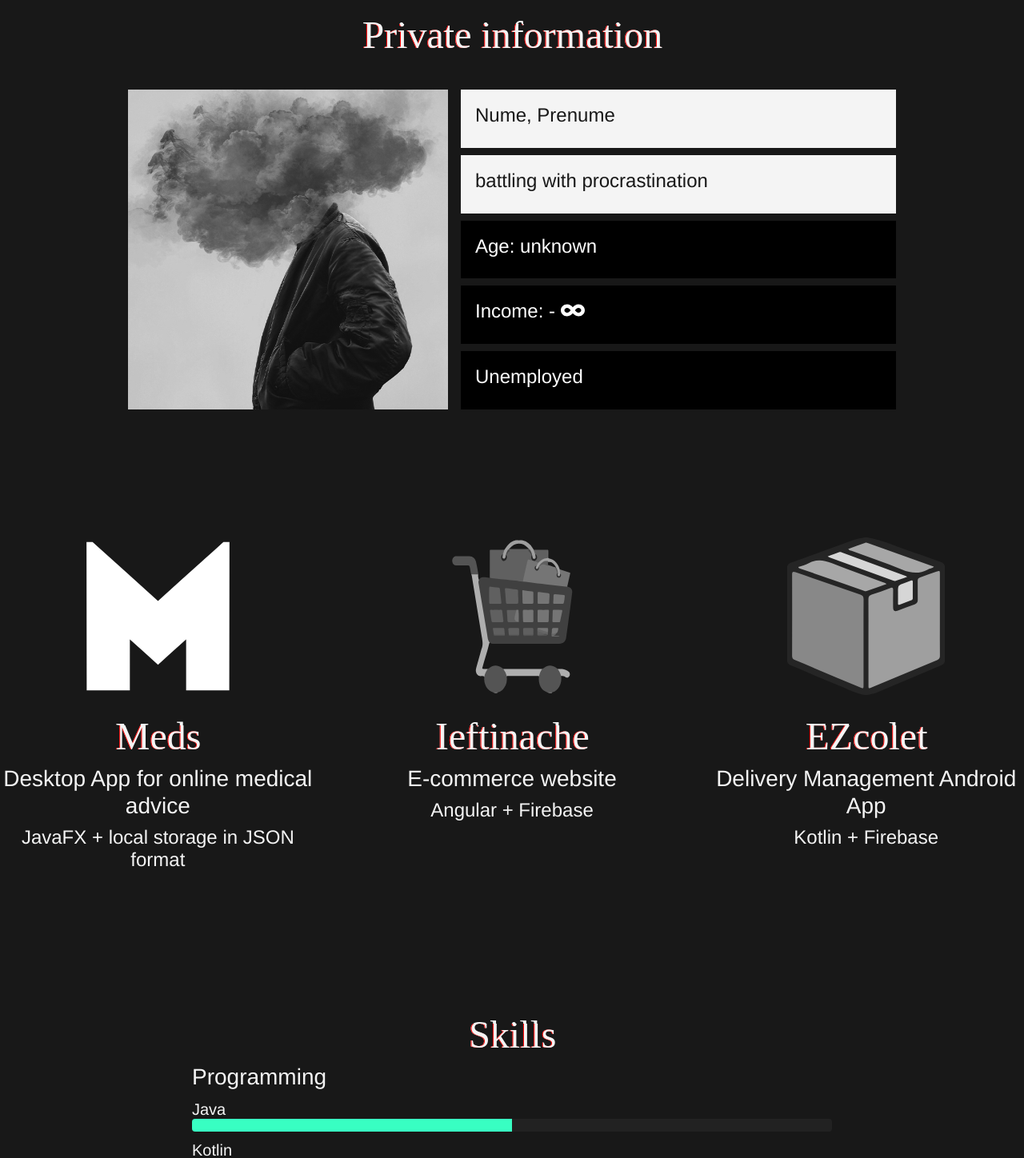
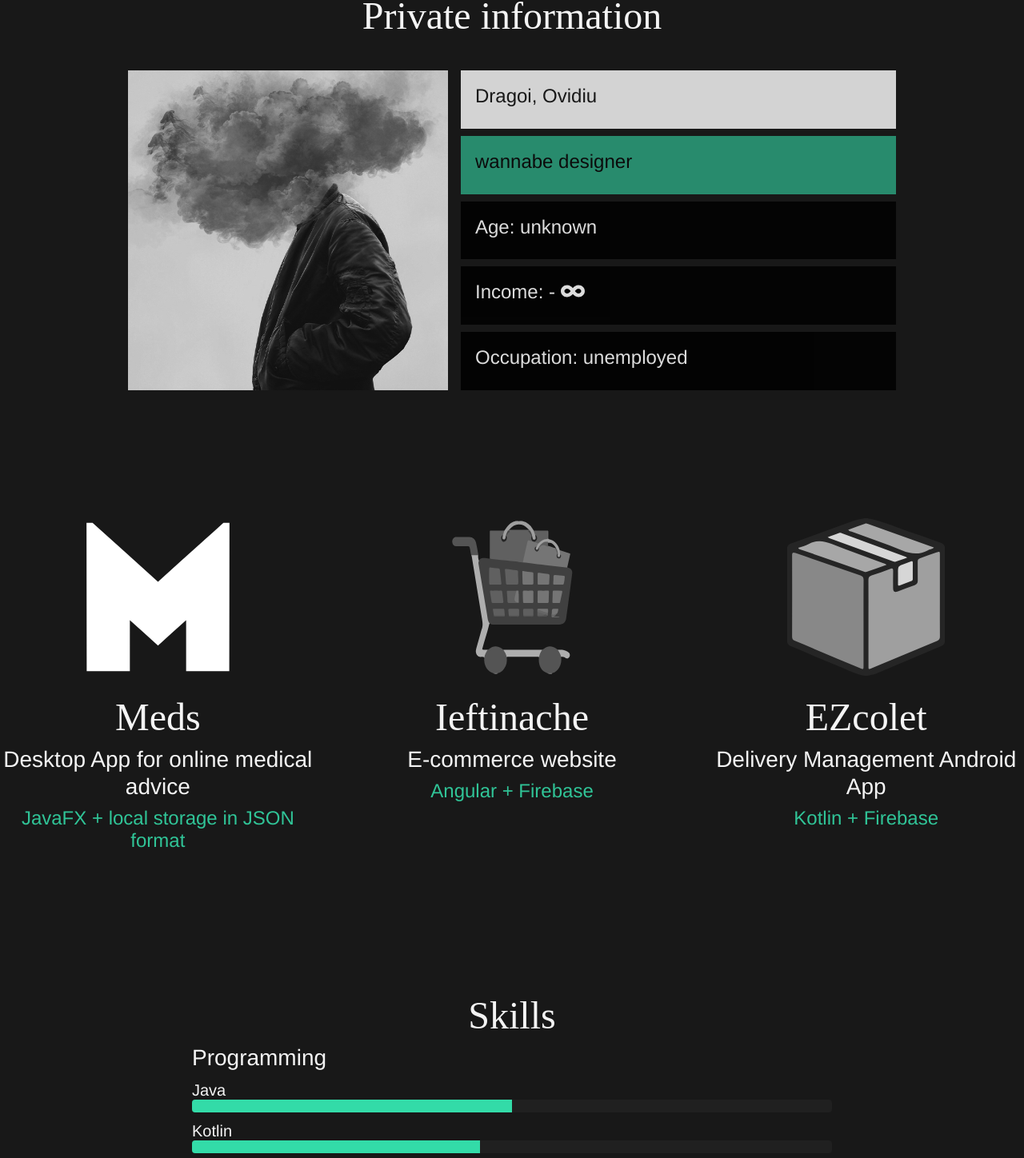
Before and after one commit to mrheio/react-cv, a React (Create React App) app: page / in a window 1280 px wide. Shown: the part 112-1560 px from the top of the page at 80% size. Built offline with nearby package versions, Linux system fonts and the light colour scheme; a web font is replaced by a local one.

Commit message:
second wave of fixes

```diff
--- a/src/App.jsx
+++ b/src/App.jsx
@@ -8,7 +8,7 @@ export const App = () => {
 	const handleScreenChange = () => {
 		Promise.resolve()
 			.then(() => setComponent(null))
-			.then(() => UIUtils.delay(2500))
+			.then(() => UIUtils.delay(2000))
 			.then(() => setComponent(<Main />));
 	};
 	const [component, setComponent] = useState(<Before onScreenChange={handleScreenChange} />);
--- a/src/components/common/InfoBox/InfoBox.scss
+++ b/src/components/common/InfoBox/InfoBox.scss
@@ -18,3 +18,8 @@
 .InfoBox img:hover {
 	transform: scale(1.02);
 }
+
+.InfoBox__technologies {
+	color: var(--color-accent);
+	opacity: 0.75;
+}
--- a/src/components/common/LabeledProgressBar/LabeledProgressBar.scss
+++ b/src/components/common/LabeledProgressBar/LabeledProgressBar.scss
@@ -4,6 +4,12 @@
 
 .progress {
 	background-color: var(--color-primary-focus);
+	opacity: 0.85;
+	transition: 0.3s;
+}
+
+.progress:hover {
+	opacity: 1;
 }
 
 .LabeledProgressBar {
--- a/src/components/common/TextRectangle/TextRectangle.jsx
+++ b/src/components/common/TextRectangle/TextRectangle.jsx
@@ -2,7 +2,12 @@ import React from 'react';
 import './TextRectangle.scss';
 
 export const TextRectangle = (props) => {
-	const theme = props.theme === 'light' ? 'TextRectangle--light' : 'TextRectangle--dark';
+	const theme =
+		props.theme === 'light'
+			? 'TextRectangle--light'
+			: props.theme === 'accent'
+			? 'TextRectangle--accent'
+			: 'TextRectangle--dark';
 	const leftSideTriangle = props.hasLeftSideTriangle ? 'TextRectangle--leftSideTriangle' : '';
 	const textRectangleClasses = `TextRectangle ${theme} ${leftSideTriangle}`;
 	return (
--- a/src/components/common/TextRectangle/TextRectangle.scss
+++ b/src/components/common/TextRectangle/TextRectangle.scss
@@ -5,11 +5,13 @@
 	max-width: 425px;
 	margin: 0.15em auto;
 	transition: 0.3s;
+	opacity: 0.85;
 }
 
 .TextRectangle:hover {
 	transform: scale(1.02);
 	box-shadow: 3px 3px rgba(0, 0, 0, 0.4);
+	opacity: 1;
 }
 
 .TextRectangle--light {
@@ -22,6 +24,16 @@
 	color: white;
 }
 
+.TextRectangle--accent {
+	background: var(--color-accent);
+	color: black;
+	opacity: 0.5;
+}
+
+.TextRectangle--accent:hover {
+	opacity: 1;
+}
+
 @media (min-width: 1024px) {
 	.TextRectangle {
 		width: 100%;
--- a/src/components/screens/before/Before.scss
+++ b/src/components/screens/before/Before.scss
@@ -1,3 +1,5 @@
-.Before {
+.Before__static-img {
 	height: 100vh;
+	width: 100vw;
+	object-fit: cover;
 }
--- a/src/components/screens/contact/Contact.scss
+++ b/src/components/screens/contact/Contact.scss
@@ -11,6 +11,13 @@
 	text-align: center;
 }
 
+@media (max-width: 768px) {
+	.Contact__media {
+		flex-direction: column;
+		gap: 0.25em;
+	}
+}
+
 .ContactItem__icon {
 	font-size: 3rem;
 }
--- a/src/components/screens/contact/ContactMedia.js
+++ b/src/components/screens/contact/ContactMedia.js
@@ -12,5 +12,5 @@ class ContactMedia {
 
 export const contacts = [
 	new ContactMedia(1, 'https://github.com/DrgOv', faGithub, 'GitHub'),
-	new ContactMedia(2, 'mailto:drg.ov00@gmail.com', faEnvelope, 'email@email.com')
+	new ContactMedia(2, 'mailto:drg.ov00@gmail.com', faEnvelope, 'drg.ov00@gmail.com')
 ];
--- a/src/components/screens/home/Home.jsx
+++ b/src/components/screens/home/Home.jsx
@@ -15,16 +15,16 @@ export const Home = () => {
 				<img src={profile} alt='' />
 				<div className='Home__info'>
 					<TextRectangle theme={'light'} text=''>
-						Nume, Prenume
+						Dragoi, Ovidiu
 					</TextRectangle>
-					<TextRectangle theme={'light'} hasLeftSideTriangle={true}>
-						battling with procrastination
+					<TextRectangle theme={'accent'} hasLeftSideTriangle={true}>
+						wannabe designer
 					</TextRectangle>
 					<TextRectangle>Age: unknown</TextRectangle>
 					<TextRectangle>
 						Income: - <FontAwesomeIcon icon={faInfinity} />
 					</TextRectangle>
-					<TextRectangle>Unemployed</TextRectangle>
+					<TextRectangle>Occupation: unemployed</TextRectangle>
 				</div>
 			</div>
 		</div>
--- a/src/components/screens/home/Home.scss
+++ b/src/components/screens/home/Home.scss
@@ -2,7 +2,7 @@
 	width: 95%;
 	margin: 0 auto;
 	text-align: center;
-	margin-top: 3em;
+	margin-top: 1.5em;
 }
 
 .Home img {
--- a/src/utils/MediaUtils.js
+++ b/src/utils/MediaUtils.js
@@ -9,7 +9,7 @@ export default class MediaUtils {
 	};
 	static audioFadeIn = (audio) => {
 		clearTimeout(this.fadeTimer);
-		if (audio.volume < 0.01) {
+		if (audio.volume < 0.1) {
 			audio.volume = audio.volume + 0.0001;
 			this.fadeTimer = setTimeout(() => this.audioFadeIn(audio), 500);
 		}
```
Also changed, not shown: public/manifest.json.
